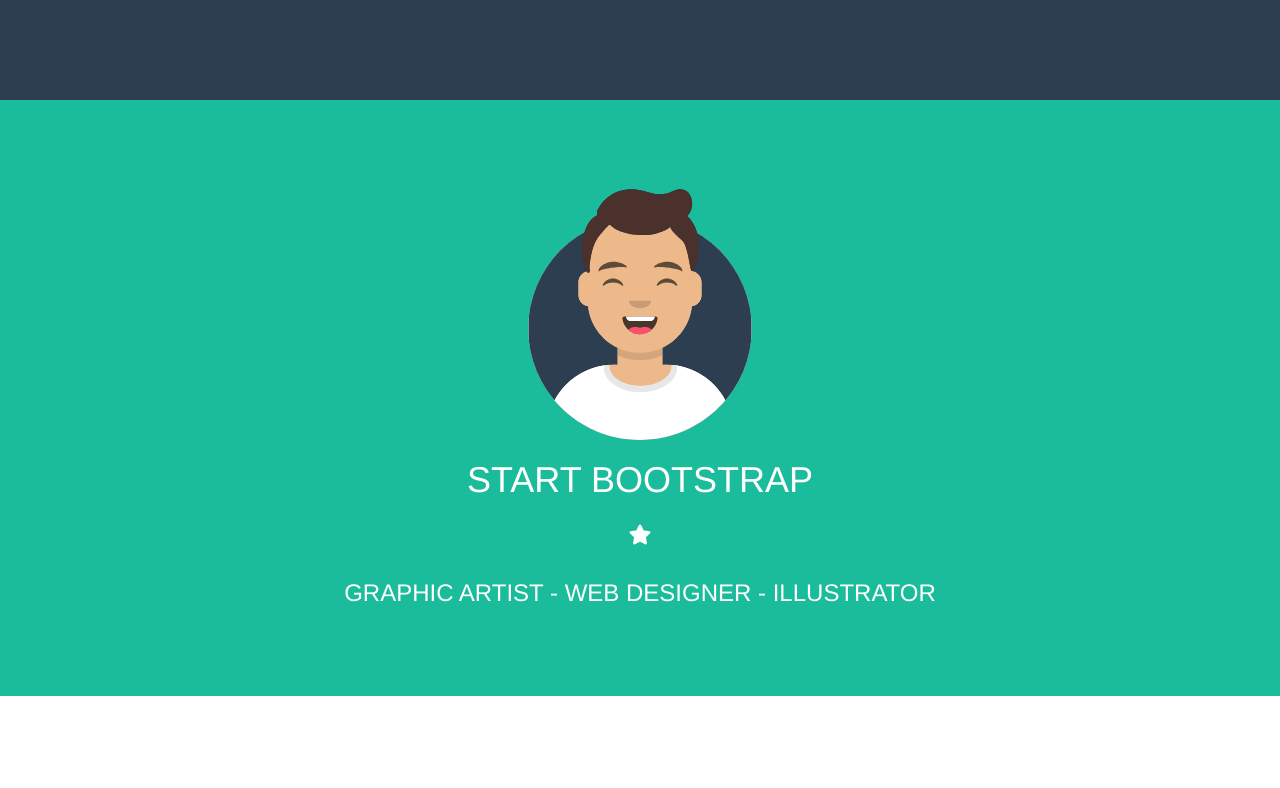
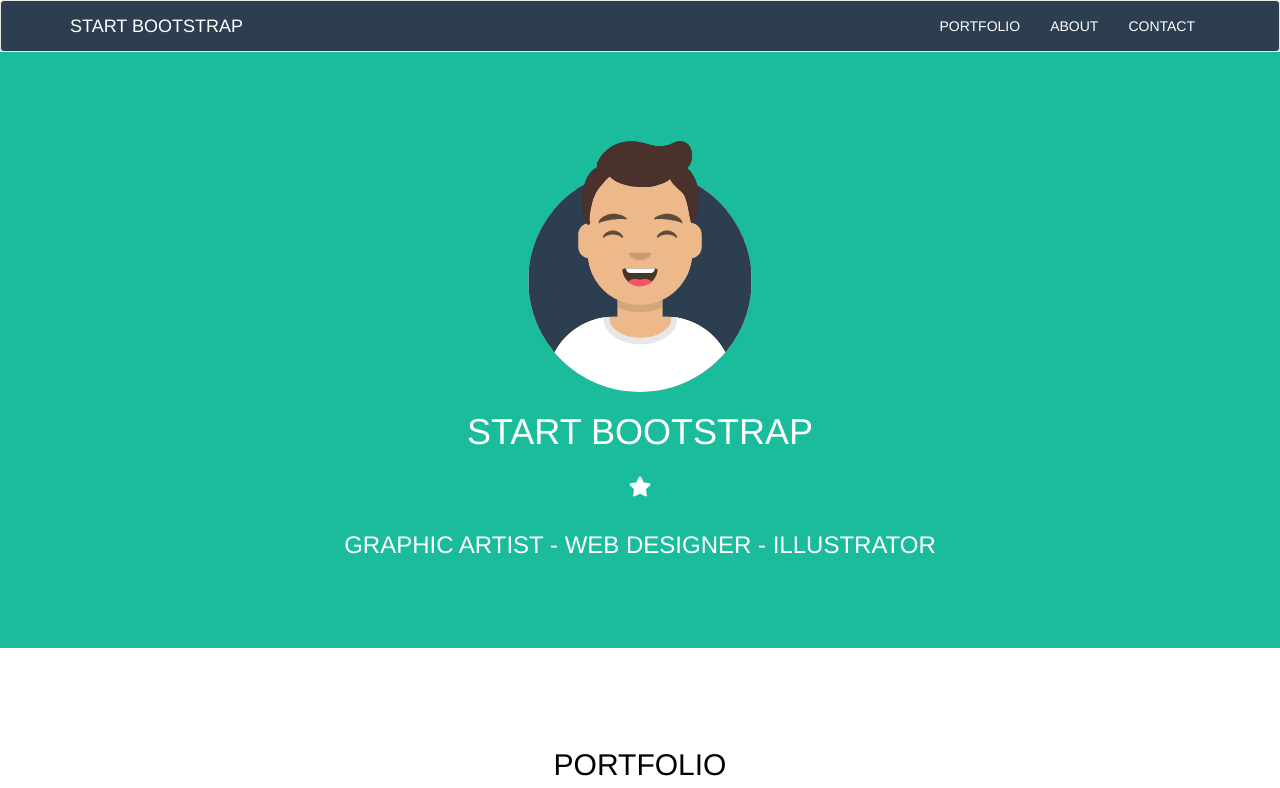
Before and after one commit to Nicolas2595/html-css-bootstrap-freelancer, a plain HTML site: page index.html in a window 1280 px wide. Shown: the top 788 px of the page. Drawn offline with nearby package versions, Linux system fonts and the light colour scheme.

Commit message:
aggiunta navbar

```diff
--- a/css/style.css
+++ b/css/style.css
@@ -8,9 +8,26 @@ body {
 }
 
 /* Header */
-#header-top {
+/* #header-top {
     background-color: #2c3e50;
     min-height: 100px;
+} */
+
+.navbar-default {
+    background-color: #2c3e50;
+    /* border-color: #e7e7e7; */
+}
+
+.navbar {
+    margin-bottom: 0;
+}
+
+.navbar-default .navbar-brand {
+    color: white;
+}
+
+.navbar-default .navbar-nav>li>a {
+    color: white;
 }
 
 #header-bottom {
--- a/index.html
+++ b/index.html
@@ -15,12 +15,61 @@
         <!-- Header -->
 
         <section id="header-top">
-            <div class="container">
-                <div class="row">
-                    <div class="col-xs-4 col-md-4 col-lg-4"></div>
-                    <div class="col-xs-4 col-xs-offset-4 col-md-4 col-md-offset-4 col-lg-4 col-lg-offset-4"></div>
-                </div>
-            </div>
+            <nav class="navbar navbar-default">
+                <div class="container">
+                  <!-- Brand and toggle get grouped for better mobile display -->
+                  <div class="navbar-header">
+                    <button type="button" class="navbar-toggle collapsed" data-toggle="collapse" data-target="#bs-example-navbar-collapse-1" aria-expanded="false">
+                      <span class="sr-only">Toggle navigation</span>
+                      <span class="icon-bar"></span>
+                      <span class="icon-bar"></span>
+                      <span class="icon-bar"></span>
+                    </button>
+                    <a class="navbar-brand" href="#">START BOOTSTRAP</a>
+                  </div>
+
+                  <!-- Collect the nav links, forms, and other content for toggling -->
+                  <div class="collapse navbar-collapse" id="bs-example-navbar-collapse-1">
+                    <!-- <ul class="nav navbar-nav">
+                      <li class="active"><a href="#">Link <span class="sr-only">(current)</span></a></li>
+                      <li><a href="#">Link</a></li>
+                      <li class="dropdown">
+                        <a href="#" class="dropdown-toggle" data-toggle="dropdown" role="button" aria-haspopup="true" aria-expanded="false">Dropdown <span class="caret"></span></a>
+                        <ul class="dropdown-menu">
+                          <li><a href="#">Action</a></li>
+                          <li><a href="#">Another action</a></li>
+                          <li><a href="#">Something else here</a></li>
+                          <li role="separator" class="divider"></li>
+                          <li><a href="#">Separated link</a></li>
+                          <li role="separator" class="divider"></li>
+                          <li><a href="#">One more separated link</a></li>
+                        </ul>
+                      </li>
+                    </ul> -->
+                    <!-- <form class="navbar-form navbar-left">
+                      <div class="form-group">
+                        <input type="text" class="form-control" placeholder="Search">
+                      </div>
+                      <button type="submit" class="btn btn-default">Submit</button>
+                    </form> -->
+                    <ul class="nav navbar-nav navbar-right ms_navbar">
+                      <li><a href="#">PORTFOLIO</a></li>
+                      <li><a href="#">ABOUT</a></li>
+                      <li><a href="#">CONTACT</a></li>
+                      <!-- <li class="dropdown">
+                        <a href="#" class="dropdown-toggle" data-toggle="dropdown" role="button" aria-haspopup="true" aria-expanded="false">Dropdown <span class="caret"></span></a> -->
+                        <!-- <ul class="dropdown-menu">
+                          <li><a href="#">Action</a></li>
+                          <li><a href="#">Another action</a></li>
+                          <li><a href="#">Something else here</a></li>
+                          <li role="separator" class="divider"></li>
+                          <li><a href="#">Separated link</a></li>
+                        </ul> -->
+                      </li>
+                    </ul>
+                  </div><!-- /.navbar-collapse -->
+                </div><!-- /.container-fluid -->
+            </nav>
         </section>
 
         <section id="header-bottom" class="text-center">
@@ -142,5 +191,7 @@
 
         <!-- Fine Footer -->
 
+        <script src="https://maxcdn.bootstrapcdn.com/bootstrap/3.3.7/js/bootstrap.min.js" integrity="sha384-Tc5IQib027qvyjSMfHjOMaLkfuWVxZxUPnCJA7l2mCWNIpG9mGCD8wGNIcPD7Txa" crossorigin="anonymous"></script>
+
     </body>
 </html>
```
